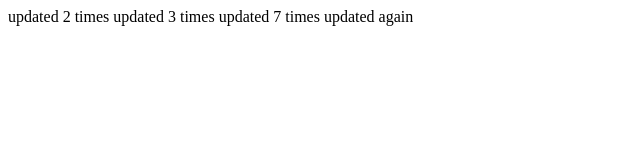
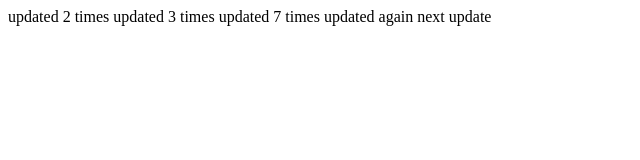
Before and after one commit to coralnodes/test-repo, a plain HTML site: page index.html in a window 1280 px wide. Shown: the full height of the page, 0-640 px from the left. Drawn offline with Linux system fonts and the light colour scheme.

Commit message:
next update

```diff
--- a/index.html
+++ b/index.html
@@ -11,5 +11,7 @@
     updated 3 times
     updated 7 times
     updated again
+
+    next update
 </body>
 </html>
```
